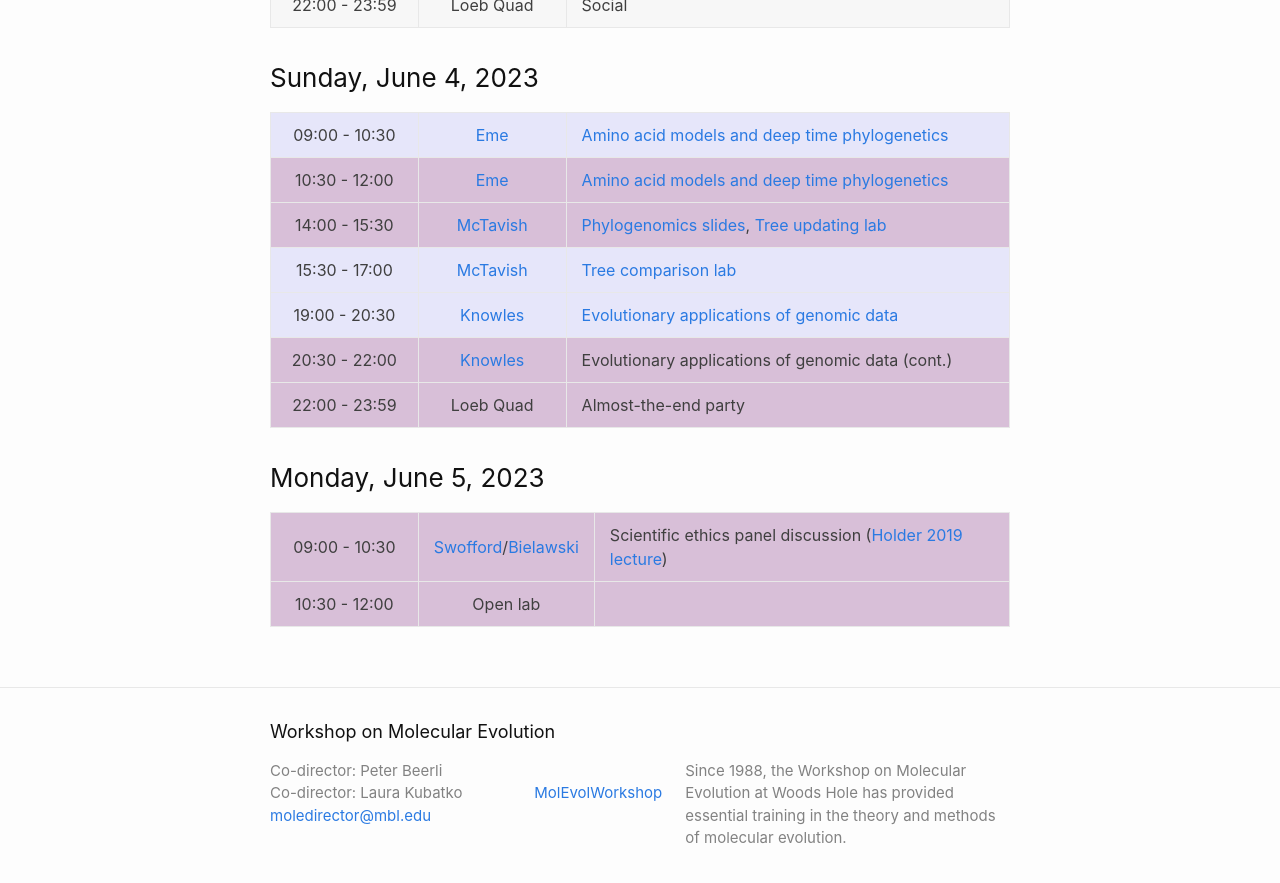
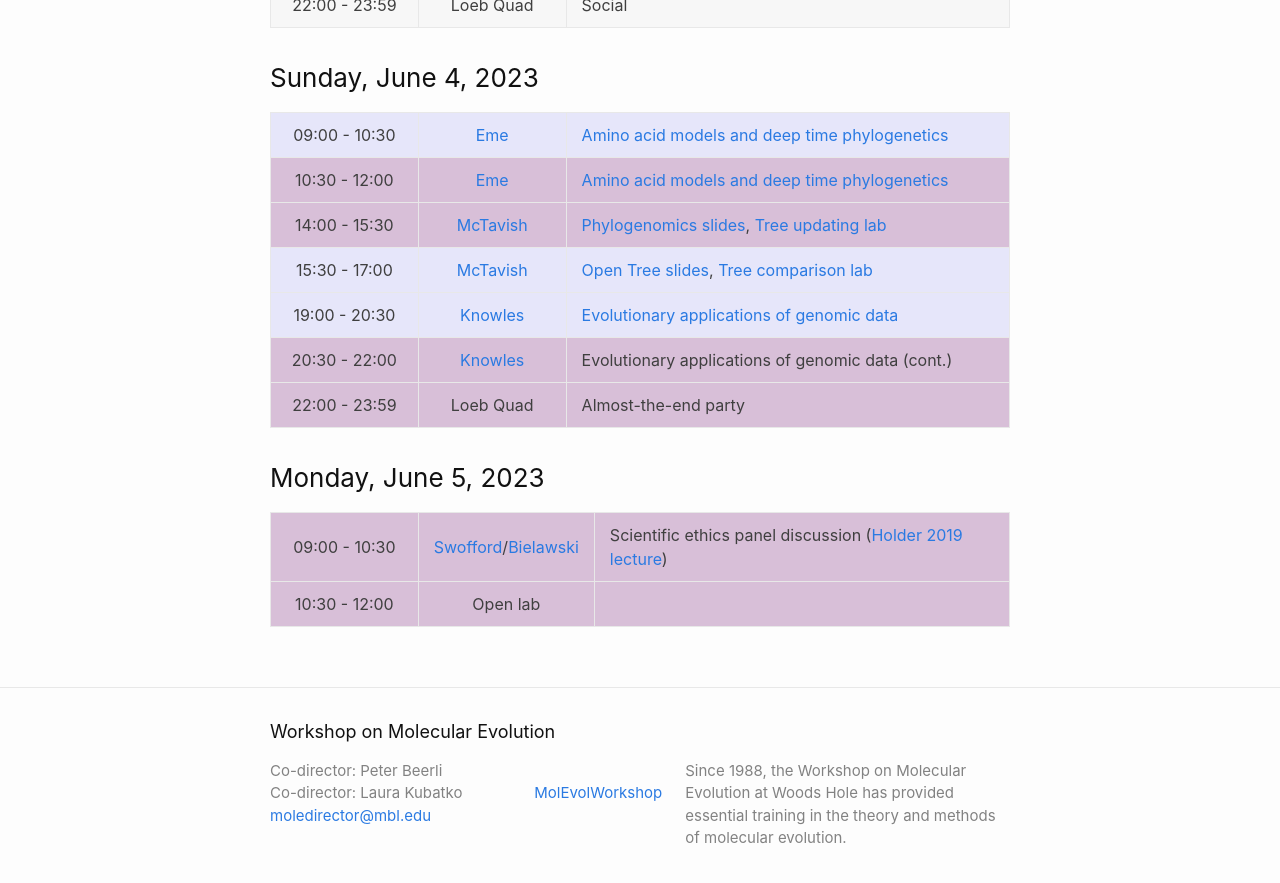
Before and after one commit to molevolworkshop/molevolworkshop.github.io, a Jekyll site: the page built from schedule.md, in a window 1280 px wide and 900 px high, scrolled down 3893 px. Shown: the top 883 px of the window. Built offline with Jekyll 4.4.1, drawn with Linux system fonts in a browser that asks for light colours.

Commit message:
Update schedule.md

```diff
--- a/schedule.md
+++ b/schedule.md
@@ -123,8 +123,8 @@ All sessions are in Loeb G70 (basement of Loeb building)
 ---------------|--------------------------------------|-----------------------------------
  09:00 - 10:30 | [Eme](/faculty-eme/)                 | [Amino acid models and deep time phylogenetics]({{ site.baseurl }}/faculty/eme/pdf/Phylogenomics_EmeLaura_WoodsHole2019_4-opt.pdf)
  10:30 - 12:00 | [Eme](/faculty-eme/)                 |  [Amino acid models and deep time phylogenetics]({{ site.baseurl }}/faculty/eme/pdf/Phylogenomics_EmeLaura_WoodsHole2019_4-opt.pdf)
- 14:00 - 15:30 | [McTavish](/faculty-mctavish/)       | [Phylogenomics slides]({{ site.baseurl }}/faculty/mctavish/pdf/Genomics_WH2023.pdf), [Tree updating lab](https://github.com/snacktavish/Mole2023/blob/master/TreeUpdating.md)
- 15:30 - 17:00 | [McTavish](/faculty-mctavish/)       | [Tree comparison lab](https://github.com/snacktavish/Mole2023/blob/master/TreeComparison.md)
+ 14:00 - 15:30 | [McTavish](/faculty-mctavish/)       | [Phylogenomics slides]({{ site.baseurl }}/faculty/mctavish/pdf/Genomics_MOLE2023-opt.pdf), [Tree updating lab](https://github.com/snacktavish/Mole2023/blob/master/TreeUpdating.md)
+ 15:30 - 17:00 | [McTavish](/faculty-mctavish/)       | [Open Tree slides]({{ site.baseurl }}/faculty/mctavish/pdf/OpenTree_MOLE2023-opt.pdf), [Tree comparison lab](https://github.com/snacktavish/Mole2023/blob/master/TreeComparison.md)
  19:00 - 20:30 | [Knowles](/faculty-knowles/)         | [Evolutionary applications of genomic data]({{ site.baseurl }}/faculty/knowles/pdf/Knowles-Woodshole-2023-Lect-opt.pdf)
  20:30 - 22:00 | [Knowles](/faculty-knowles/)         | Evolutionary applications of genomic data (cont.)
  22:00 - 23:59 | Loeb Quad                            | Almost-the-end party
```
